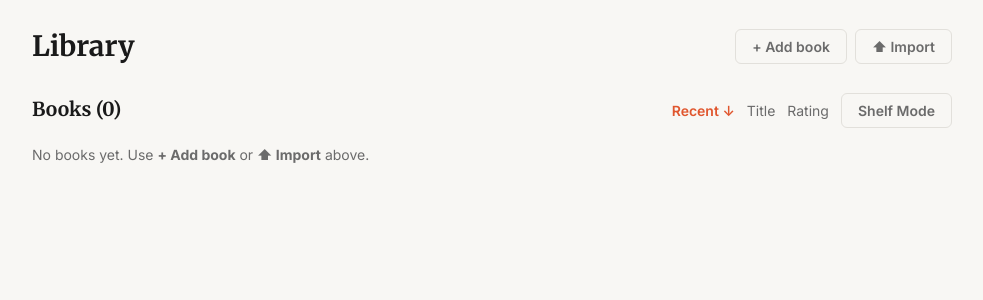
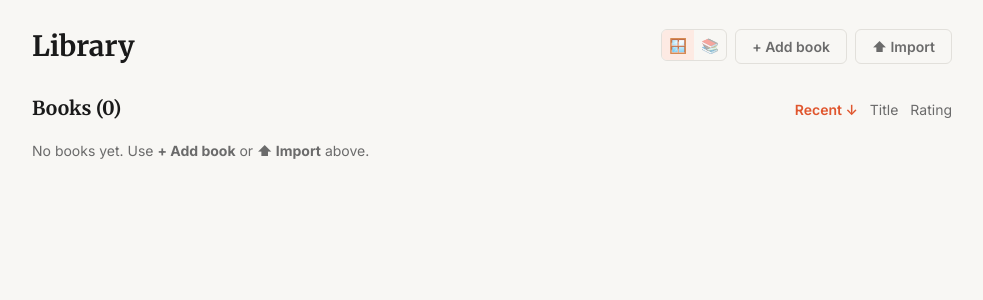
Before and after one commit to xHugo21/athenaeum, a FastAPI app: page / in a window 1280 px wide. Shown: the part 90-390 px from the top of the page, without its empty margins (148-1131 px from the left). Run offline with FastAPI, Linux system fonts and the light colour scheme; data that the repository does not hold is empty.

Commit message:
feat: swap shelf mode button with a toggle. scale is now sqrted

```diff
--- a/app/templates/index.html
+++ b/app/templates/index.html
@@ -9,6 +9,10 @@
 <div style="display:flex;justify-content:space-between;align-items:center;gap:.75rem;flex-wrap:wrap;margin-bottom:1.5rem">
   <h1 style="margin:0">Library</h1>
   <div style="display:flex;gap:.5rem">
+    <div class="view-toggle" id="view-toggle">
+      <span class="view-opt on" onclick="setView(false)" title="Grid view">🪟</span>
+      <span class="view-opt" onclick="setView(true)" title="Shelf view">📚</span>
+    </div>
     <button class="btn-ghost" onclick="panel('add-card', this)">+ Add book</button>
     <button class="btn-ghost" onclick="panel('import-card', this)">⬆ Import</button>
   </div>
@@ -76,7 +80,6 @@
       {{ label }}{% if sort == key %} {{ '↓' if dir == 'desc' else '↑' }}{% endif %}
     </a>
     {% endfor %}
-    <button class="btn-ghost" id="view-toggle" onclick="toggleView()" title="Toggle bookshelf view">Shelf Mode</button>
   </div>
 </div>
 
@@ -135,7 +138,7 @@ function buildShelves() {
   const shelves = [];
   let cur = [], curW = 0;
   for (const b of books) {
-    const px = Math.round(24 + Math.log(1 + b.pages) / Math.log(1 + maxPages) * 40);
+    const px = Math.round(24 + Math.sqrt(b.pages) / Math.sqrt(maxPages) * 40);
     b._w = px;
     b._h = 240 + Math.round(((b.id * 7 + b.pages * 3) % 60) - 30);
     if (cur.length && curW + GAP + px > usable) {
@@ -168,25 +171,56 @@ function buildShelves() {
     container.appendChild(board);
   }
 }
-function toggleView() {
+function setView(showShelf) {
   const grid = document.getElementById('grid-view');
   const shelf = document.getElementById('shelf-view');
-  const btn = document.getElementById('view-toggle');
-  const showShelf = shelf.style.display === 'none';
+  const opts = document.querySelectorAll('#view-toggle .view-opt');
   grid.style.display = showShelf ? 'none' : 'grid';
   shelf.style.display = showShelf ? 'block' : 'none';
-  btn.classList.toggle('on', showShelf);
+  opts[0].classList.toggle('on', !showShelf);
+  opts[1].classList.toggle('on', showShelf);
   if (showShelf) setTimeout(buildShelves, 50);
   localStorage.setItem('athenaeum-shelf', showShelf ? '1' : '0');
 }
 if (localStorage.getItem('athenaeum-shelf') === '1') {
   document.getElementById('grid-view').style.display = 'none';
   document.getElementById('shelf-view').style.display = 'block';
-  document.getElementById('view-toggle').classList.add('on');
+  document.querySelectorAll('#view-toggle .view-opt')[0].classList.remove('on');
+  document.querySelectorAll('#view-toggle .view-opt')[1].classList.add('on');
   setTimeout(buildShelves, 50);
 }
 </script>
 <style>
+.view-toggle {
+  display: inline-flex;
+  border: 1px solid var(--border);
+  border-radius: var(--radius-sm);
+  overflow: hidden;
+  line-height: 1;
+  height: 2rem;
+}
+.view-opt {
+  width: 2rem;
+  height: 2rem;
+  display: flex;
+  align-items: center;
+  justify-content: center;
+  cursor: pointer;
+  font-size: .9rem;
+  line-height: 1;
+  opacity: .45;
+  transition: opacity .15s, background .15s;
+  user-select: none;
+  border: none;
+  margin: 0;
+  overflow: hidden;
+  box-sizing: border-box;
+}
+.view-opt:hover { opacity: .7; }
+.view-opt.on {
+  opacity: 1;
+  background: var(--accent-light);
+}
 @keyframes spin{to{transform:rotate(360deg)}}
 .bookshelf {
   display: flex;
```
